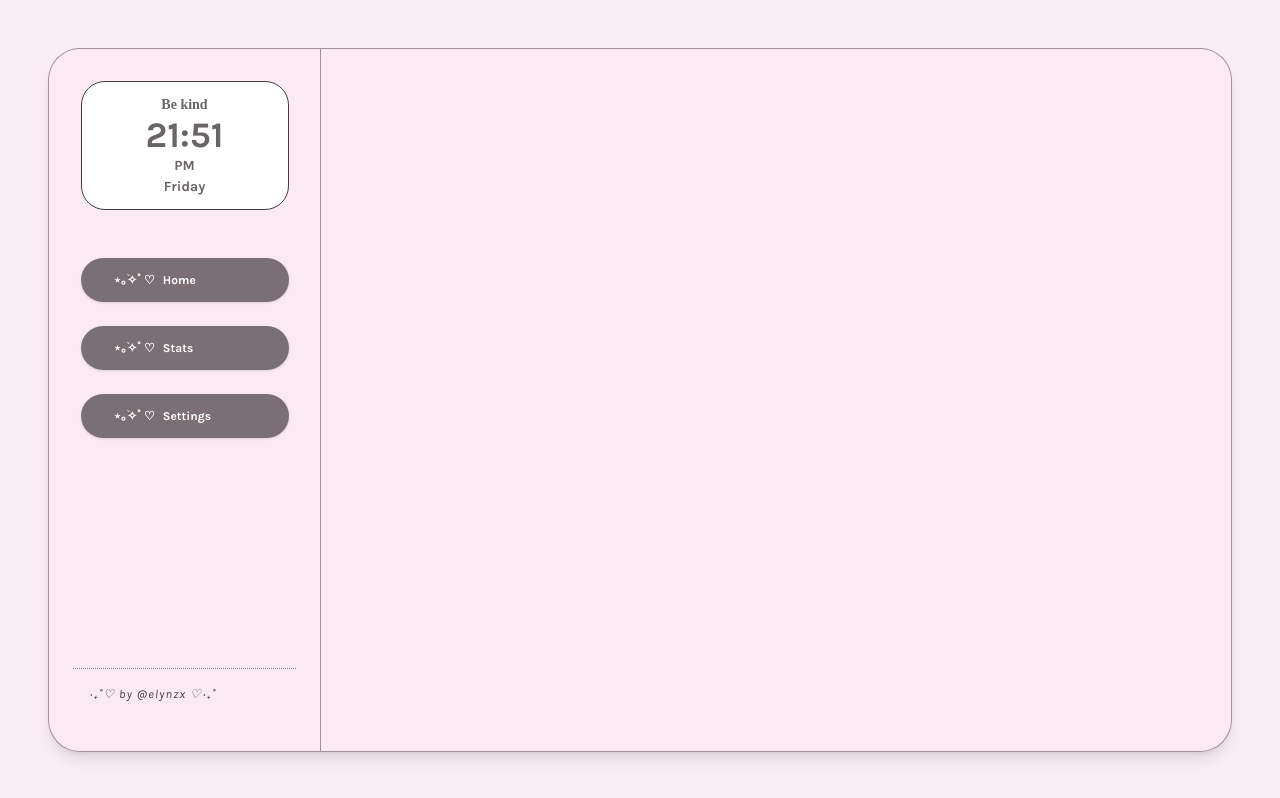
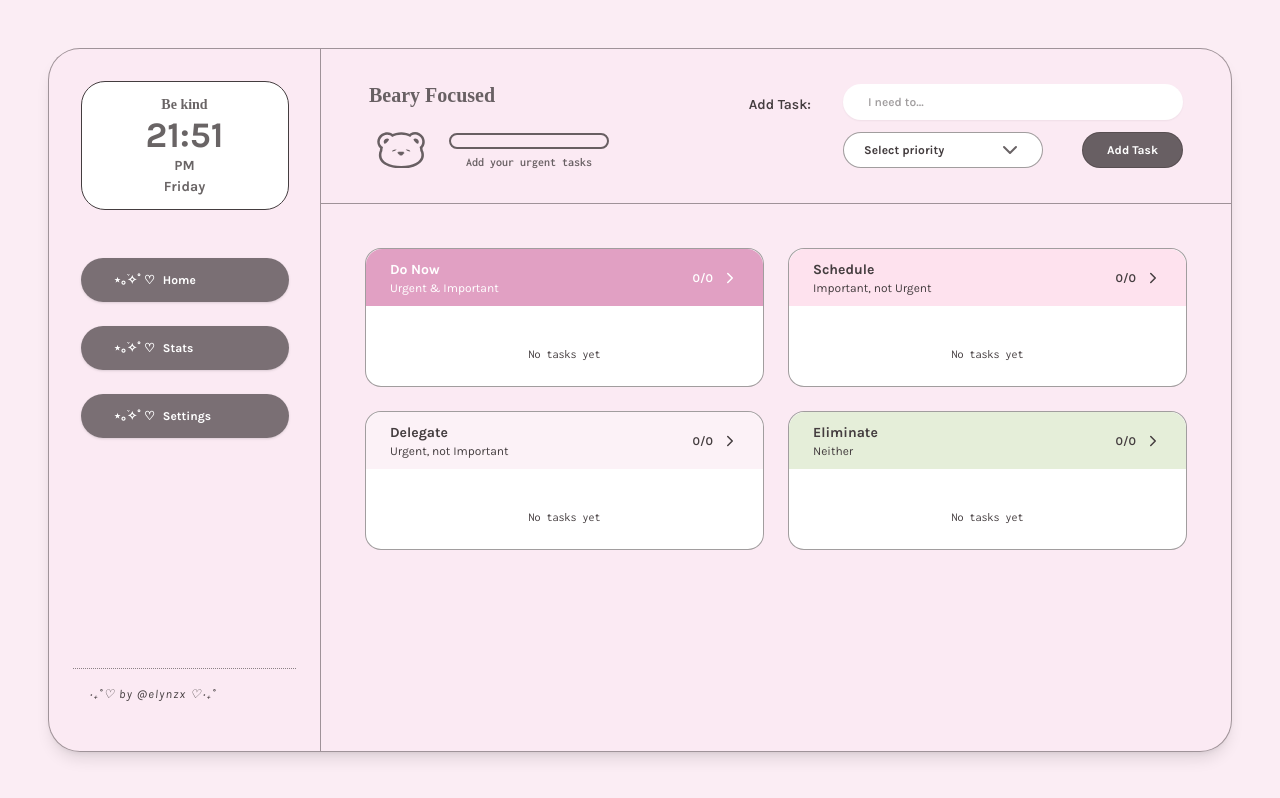
Before and after one commit to elynzx/beary-focused-app, a React (Vite) app: page / in a window 1280 px wide. Built offline with nearby package versions, Linux system fonts and the light colour scheme; a web font is replaced by a local one.

Commit message:
Update layout structure for improved responsiveness

```diff
--- a/src/common/layouts/root-layout.jsx
+++ b/src/common/layouts/root-layout.jsx
@@ -9,7 +9,7 @@
     return (
         <div className="h-screen w-full bg-bgLightPink text-bgGray flex items-center justify-center p-4 md:p-12">
             <div className="flex h-full w-full max-w-7xl flex-col bg-bgPink/20 rounded-4xl overflow-hidden border border-bgDarkGray/50 shadow-lg">
-                <div className="flex flex-col lg:flex-1 overflow-hidden">
+                <div className="flex flex-col lg:flex-row flex-1 overflow-hidden">
                     <Sidebar />
                     <main className="flex-1 flex flex-col overflow-hidden">
                         <Outlet
```
